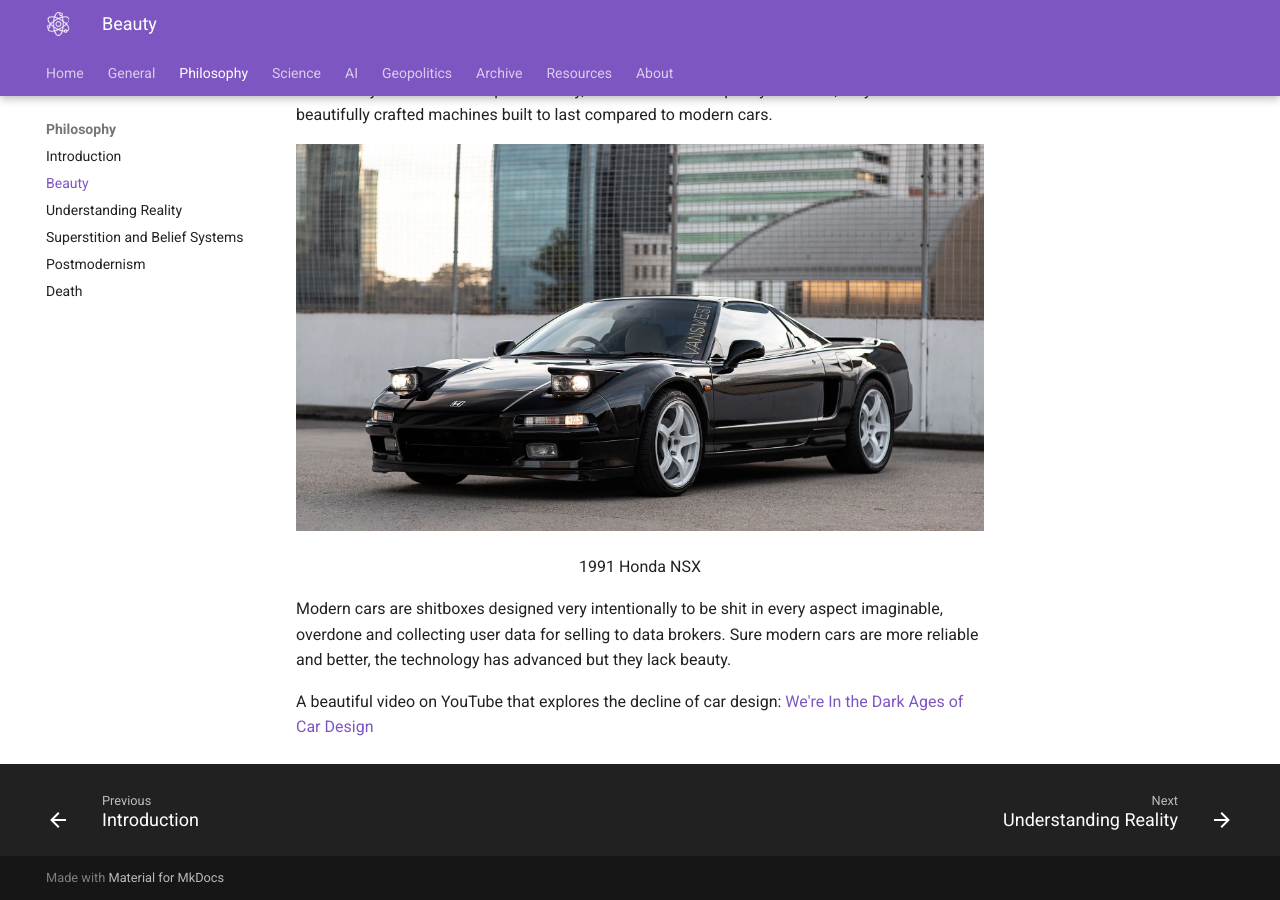
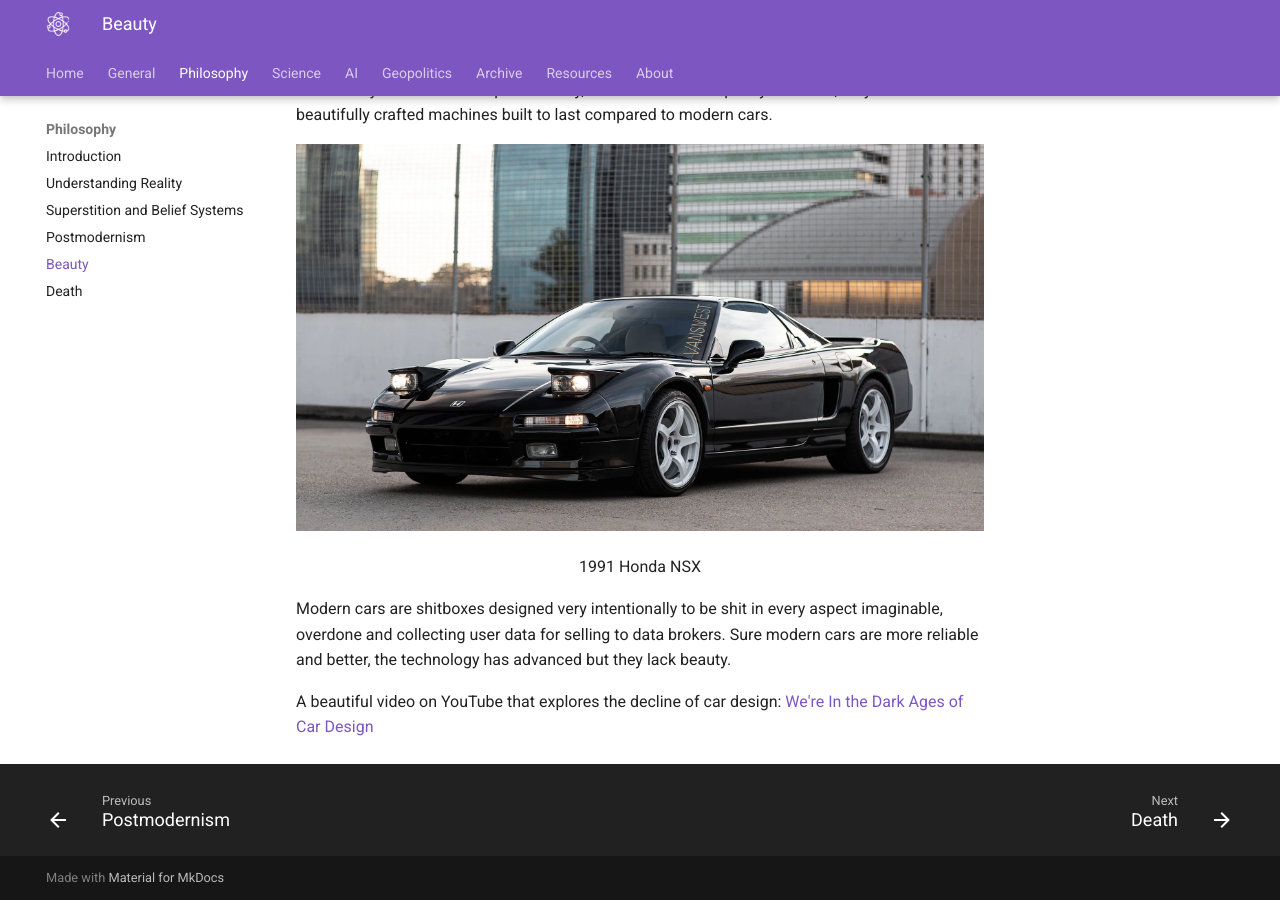
Before and after one commit to acorn23/Dharma, an MkDocs documentation site: the page built from docs/beauty.md, in a window 1280 px wide and 900 px high, scrolled down 1226 px. Built offline with MkDocs 1.6.1 and Material for MkDocs 9.7.7, drawn with Linux system fonts in a browser that asks for light colours; part of the change alters nothing that is shown.

```diff
--- a/mkdocs.yml
+++ b/mkdocs.yml
@@ -7,10 +7,10 @@ nav:
       - Crypto currency: mining_monero.md
   - Philosophy:
       - Introduction: introduction.md
-      - Beauty: beauty.md
       - Understanding Reality: reality.md
       - Superstition and Belief Systems: superstition.md
       - Postmodernism: postmodernism.md
+      - Beauty: beauty.md
       - Death: death.md
   - Science:
       - Space: space.md
```
